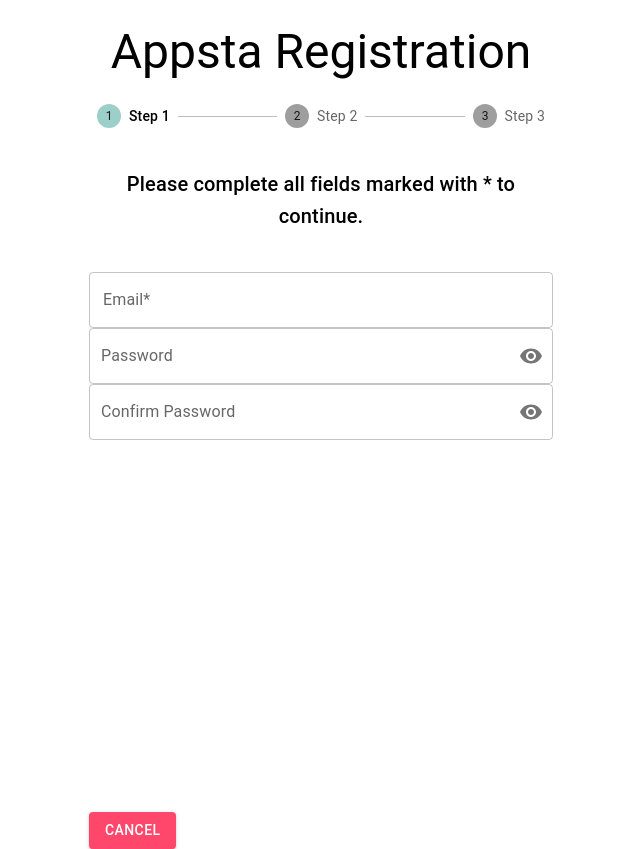
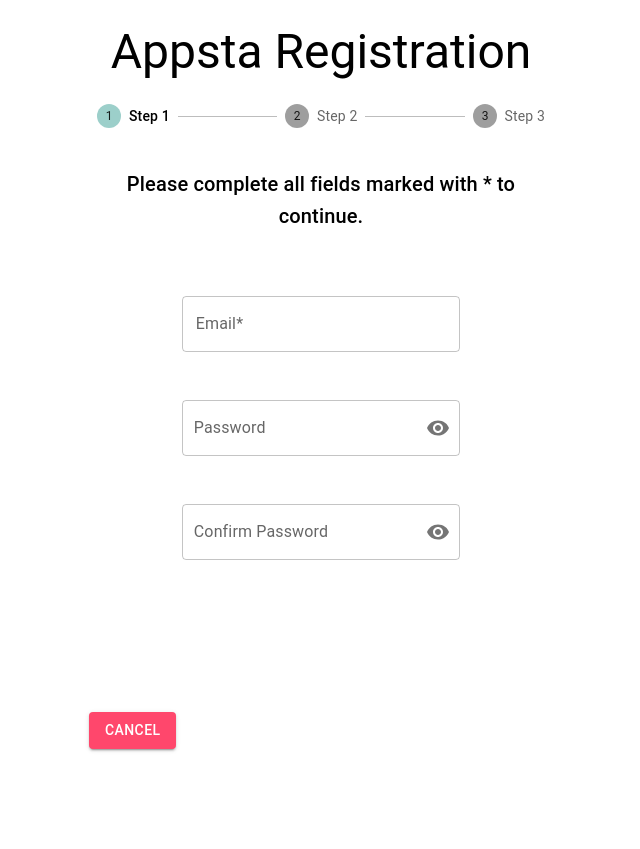
Before and after one commit to rhvdbergh/appsta, a React (Create React App) app: page /#/BuyerRegistration in a window 1280 px wide. Shown: the whole page, without its empty margins (319-959 px from the left). After the commit the page ends 824 px from the top, so only its background shows below. Built offline with nearby package versions, Linux system fonts and the light colour scheme; no server answers.

Commit message:
adds spacing, centers on all buyer reg forms

```diff
--- a/src/components/BuyerRegistration/BuyerRegistration.jsx
+++ b/src/components/BuyerRegistration/BuyerRegistration.jsx
@@ -138,8 +138,10 @@ function BuyerRegistration() {
             </Fragment>
           ) : (
             <Fragment>
-              {/* handleRender conditionally renders the form */}
-              {handleRender()}
+              <Box sx={{ minHeight: '50vh' }}>
+                {/* handleRender conditionally renders the form */}
+                {handleRender()}
+              </Box>
               <Box
                 sx={{
                   display: 'flex',
--- a/src/components/BuyerRegistration/BuyerRegistrationForm1.jsx
+++ b/src/components/BuyerRegistration/BuyerRegistrationForm1.jsx
@@ -6,6 +6,7 @@ import {
   FormControl,
   InputAdornment,
   IconButton,
+  Box,
 } from '@mui/material';
 import Visibility from '@mui/icons-material/Visibility';
 import VisibilityOff from '@mui/icons-material/VisibilityOff';
@@ -82,8 +83,16 @@ function BuyerRegistrationForm1({ setCanMoveForward }) {
 
   console.log('this is buyer', buyer);
   return (
-    <Grid sx={{ display: 'flex', flexDirection: 'column', minHeight: '500px' }}>
+    <Grid
+      sx={{
+        display: 'flex',
+        flexDirection: 'column',
+        alignContent: 'center',
+      }}
+    >
+      <Box sx={{ display: 'flex', justifyContent: 'center' }}>
         <TextField
+          sx={{ width: '60%', my: 3 }}
           label="Email*"
           variant="outlined"
           value={username}
@@ -92,7 +101,9 @@ function BuyerRegistrationForm1({ setCanMoveForward }) {
             handleData('username', username);
           }}
         />
-      <FormControl variant="filled">
+      </Box>
+      <Box sx={{ display: 'flex', justifyContent: 'center' }}>
+        <FormControl variant="filled" sx={{ width: '60%', my: 3 }}>
           <InputLabel htmlFor="filled-adornment-password">Password</InputLabel>
           <OutlinedInput
             id="filled-adornment-password"
@@ -115,7 +126,9 @@ function BuyerRegistrationForm1({ setCanMoveForward }) {
             }
           />
         </FormControl>
-      <FormControl variant="filled">
+      </Box>
+      <Box sx={{ display: 'flex', justifyContent: 'center' }}>
+        <FormControl variant="filled" sx={{ width: '60%', my: 3 }}>
           <InputLabel htmlFor="filled-adornment-password">
             Confirm Password
           </InputLabel>
@@ -136,12 +149,17 @@ function BuyerRegistrationForm1({ setCanMoveForward }) {
                   }
                   edge="end"
                 >
-                {passwordConfirmationShown ? <VisibilityOff /> : <Visibility />}
+                  {passwordConfirmationShown ? (
+                    <VisibilityOff />
+                  ) : (
+                    <Visibility />
+                  )}
                 </IconButton>
               </InputAdornment>
             }
           />
         </FormControl>
+      </Box>
     </Grid>
   );
 }
--- a/src/components/BuyerRegistration/BuyerRegistrationForm2.jsx
+++ b/src/components/BuyerRegistration/BuyerRegistrationForm2.jsx
@@ -1,4 +1,4 @@
-import { TextField, Stack } from '@mui/material';
+import { TextField, Grid, Box } from '@mui/material';
 import { useSelector, useDispatch } from 'react-redux';
 import { useEffect, useState } from 'react';
 
@@ -9,7 +9,6 @@ function BuyerRegistrationForm2({ setCanMoveForward }) {
 
   const [first_name, setFirst_name] = useState(null);
   const [last_name, setLast_name] = useState('');
-
 
   // on page load, set the local state to what has already been
   // entered in the buyer object, if that was done previously
@@ -28,10 +27,7 @@ function BuyerRegistrationForm2({ setCanMoveForward }) {
   const isCompletedForm = () => {
     // these three fields are required; only move forward if they
     // have some content
-    if (
-        first_name !== null &&
-        last_name !== null
-    ) {
+    if (first_name !== null && last_name !== null) {
       setCanMoveForward(true);
     } else {
       setCanMoveForward(false);
@@ -50,9 +46,16 @@ function BuyerRegistrationForm2({ setCanMoveForward }) {
   };
 
   return (
-    <>
-      <Stack>
+    <Grid
+      sx={{
+        display: 'flex',
+        flexDirection: 'column',
+        alignContent: 'center',
+      }}
+    >
+      <Box sx={{ display: 'flex', justifyContent: 'center' }}>
         <TextField
+          sx={{ width: '60%', my: 3 }}
           label="First name*"
           value={first_name}
           variant="outlined"
@@ -61,7 +64,10 @@ function BuyerRegistrationForm2({ setCanMoveForward }) {
             handleData('first_name', first_name);
           }}
         />
+      </Box>
+      <Box sx={{ display: 'flex', justifyContent: 'center' }}>
         <TextField
+          sx={{ width: '60%', my: 3 }}
           label="Last name*"
           value={last_name}
           variant="outlined"
@@ -70,8 +76,8 @@ function BuyerRegistrationForm2({ setCanMoveForward }) {
             handleData('last_name', last_name);
           }}
         />
-      </Stack>
-    </>
+      </Box>
+    </Grid>
   );
 }
 
--- a/src/components/BuyerRegistration/BuyerRegistrationForm3.jsx
+++ b/src/components/BuyerRegistration/BuyerRegistrationForm3.jsx
@@ -1,4 +1,4 @@
-import { TextField, Stack } from "@mui/material";
+import { TextField, Grid, Box } from '@mui/material';
 import { useSelector, useDispatch } from 'react-redux';
 import { useEffect, useState } from 'react';
 
@@ -29,11 +29,7 @@ function BuyerRegistrationForm3({ setCanMoveForward }) {
   // validate that required form fields are filled out
   const isCompletedForm = () => {
     // only move forward if the required fields of city and postal code have non-null, non-empty content
-    if (
-      city !== null &&
-      postal_code !== null &&
-      project_name !== null
-    ) {
+    if (city !== null && postal_code !== null && project_name !== null) {
       setCanMoveForward(true);
     } else {
       setCanMoveForward(false);
@@ -52,18 +48,28 @@ function BuyerRegistrationForm3({ setCanMoveForward }) {
   };
 
   return (
-    <>
-      <Stack>
-
+    <Grid
+      sx={{
+        display: 'flex',
+        flexDirection: 'column',
+        alignContent: 'center',
+      }}
+    >
+      <Box sx={{ display: 'flex', justifyContent: 'center' }}>
         <TextField
+          sx={{ width: '60%', my: 3 }}
           label="Company Name"
           value={company_name}
           variant="outlined"
           onChange={(event) => setCompany_name(event.target.value)}
           onBlur={() => {
             handleData('company_name', company_name);
-          }} />
+          }}
+        />
+      </Box>
+      <Box sx={{ display: 'flex', justifyContent: 'center' }}>
         <TextField
+          sx={{ width: '60%', my: 3 }}
           label="Project Name*"
           value={project_name}
           variant="outlined"
@@ -72,8 +78,10 @@ function BuyerRegistrationForm3({ setCanMoveForward }) {
             handleData('project_name', project_name);
           }}
         />
-
+      </Box>
+      <Box sx={{ display: 'flex', justifyContent: 'center' }}>
         <TextField
+          sx={{ width: '60%', my: 3 }}
           label="City*"
           value={city}
           variant="outlined"
@@ -82,7 +90,10 @@ function BuyerRegistrationForm3({ setCanMoveForward }) {
             handleData('city', city);
           }}
         />
+      </Box>
+      <Box sx={{ display: 'flex', justifyContent: 'center' }}>
         <TextField
+          sx={{ width: '60%', my: 3 }}
           label="Zip Code*"
           value={postal_code}
           variant="outlined"
@@ -91,10 +102,9 @@ function BuyerRegistrationForm3({ setCanMoveForward }) {
             handleData('postal_code', postal_code);
           }}
         />
-      </Stack>
-
-    </>
-  )
+      </Box>
+    </Grid>
+  );
 }
 
 export default BuyerRegistrationForm3;
```
Lines whose indentation alone changed are shown as unchanged.
